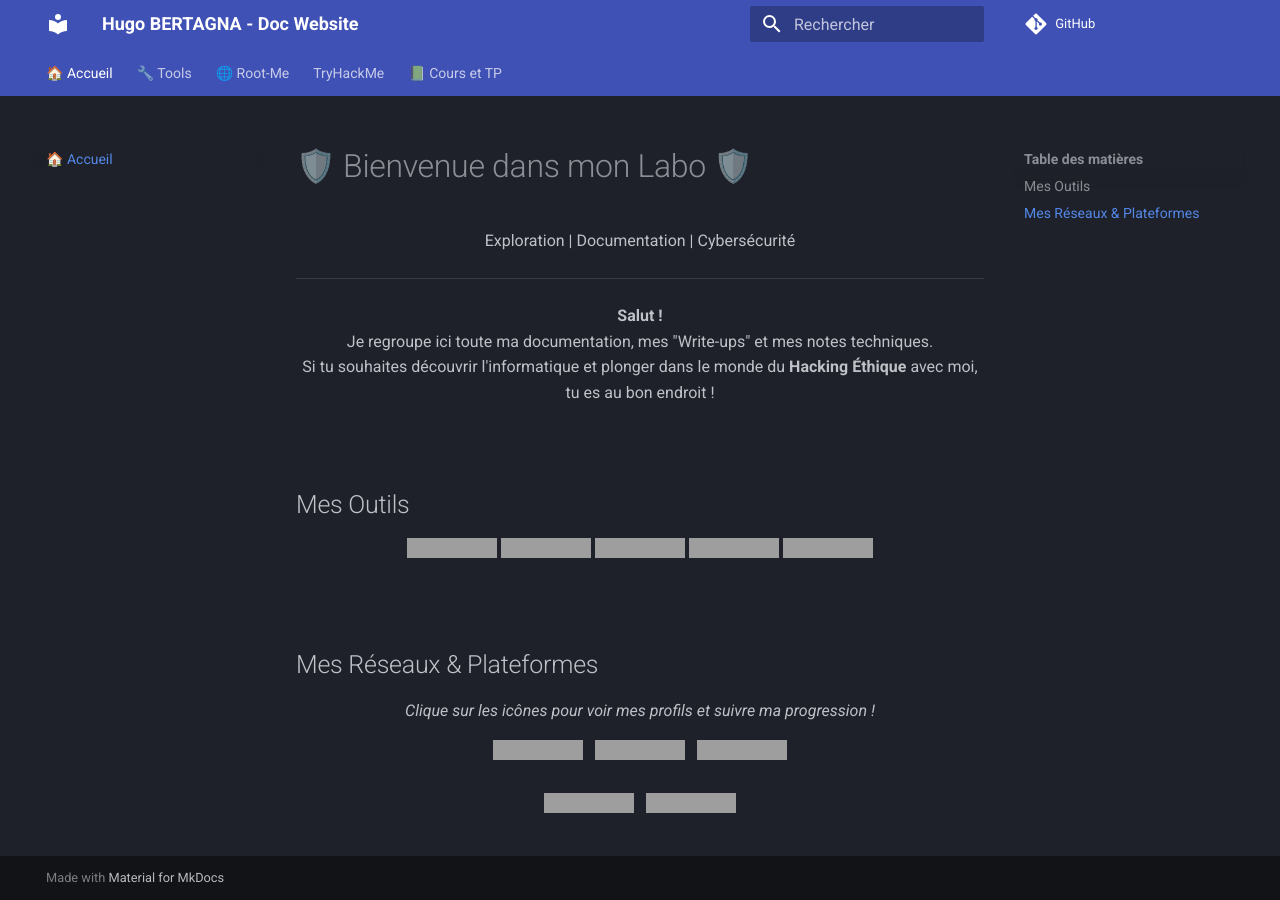
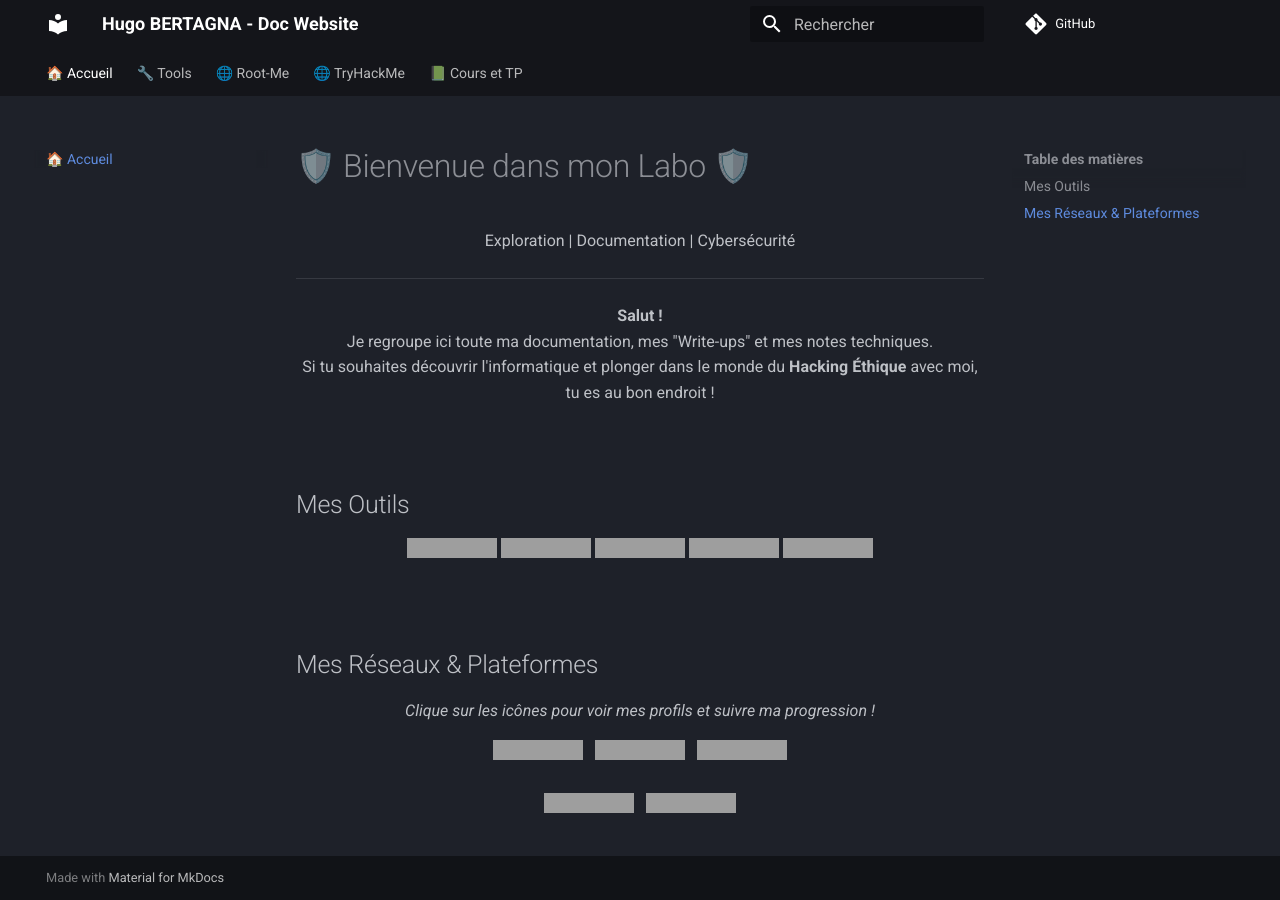
Before and after one commit to hugobertagna/ctf_portfolio, an MkDocs documentation site: the page built from docs/index.md, in a window 1280 px wide, cut to the strip 0-900 px from the top of the page. Built offline with MkDocs 1.6.1 and Material for MkDocs 9.7.7, drawn with Linux system fonts in a browser that asks for light colours; comment, search, counter and statistics services are not loaded; some of the changed lines change nothing that is shown; grey boxes are pictures that could not be loaded.

Commit message:
theme changed

```diff
--- a/mkdocs.yml
+++ b/mkdocs.yml
@@ -12,7 +12,7 @@ theme:
 
   palette:
     scheme: slate # Mode sombre par défaut
-    primary: indigo
+    primary: black
     accent: cyan
 
   # --- NOUVELLES FONCTIONNALITÉS POUR LE STYLE FLUIDE ---
@@ -49,9 +49,7 @@ nav:
           - '📜 Challenge 1 : TCP Retour Au College': rootme/Programmation/TCP-RetourAuCollege.md
           - '📜 Challenge 2 : TCP Chaine Encodée': rootme/Programmation/TCP-ChaineEncodee.md
 
-  - TryHackMe:
-      - 'Junior Pentester':
-          - '📜 Intro Nmap': tryhackme/junior/nmap.md
+  - 🌐 TryHackMe:
       - 'WebHacking':
           - '📜 a': tryhackme/WebHacking/a.md
 
```
